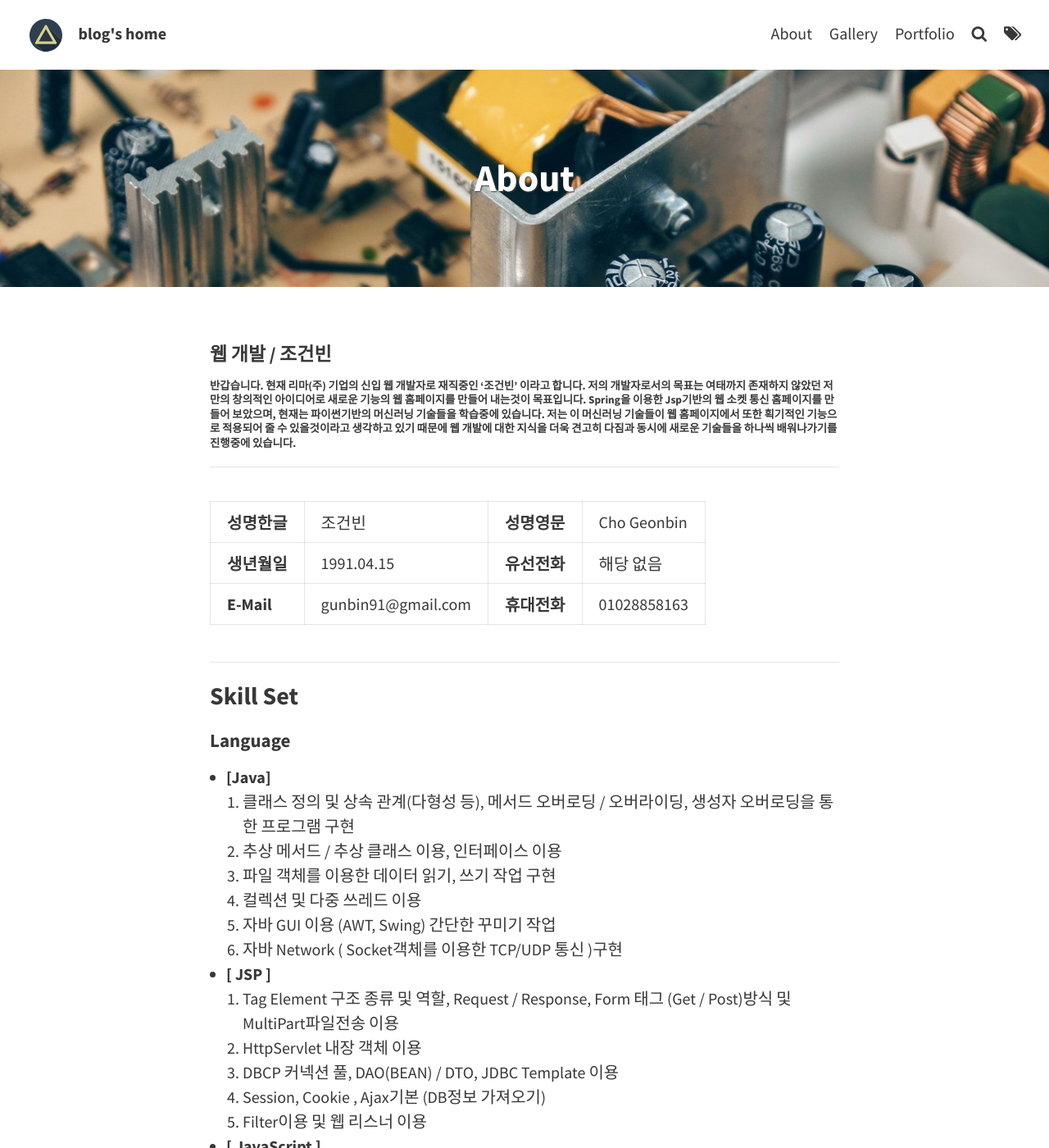
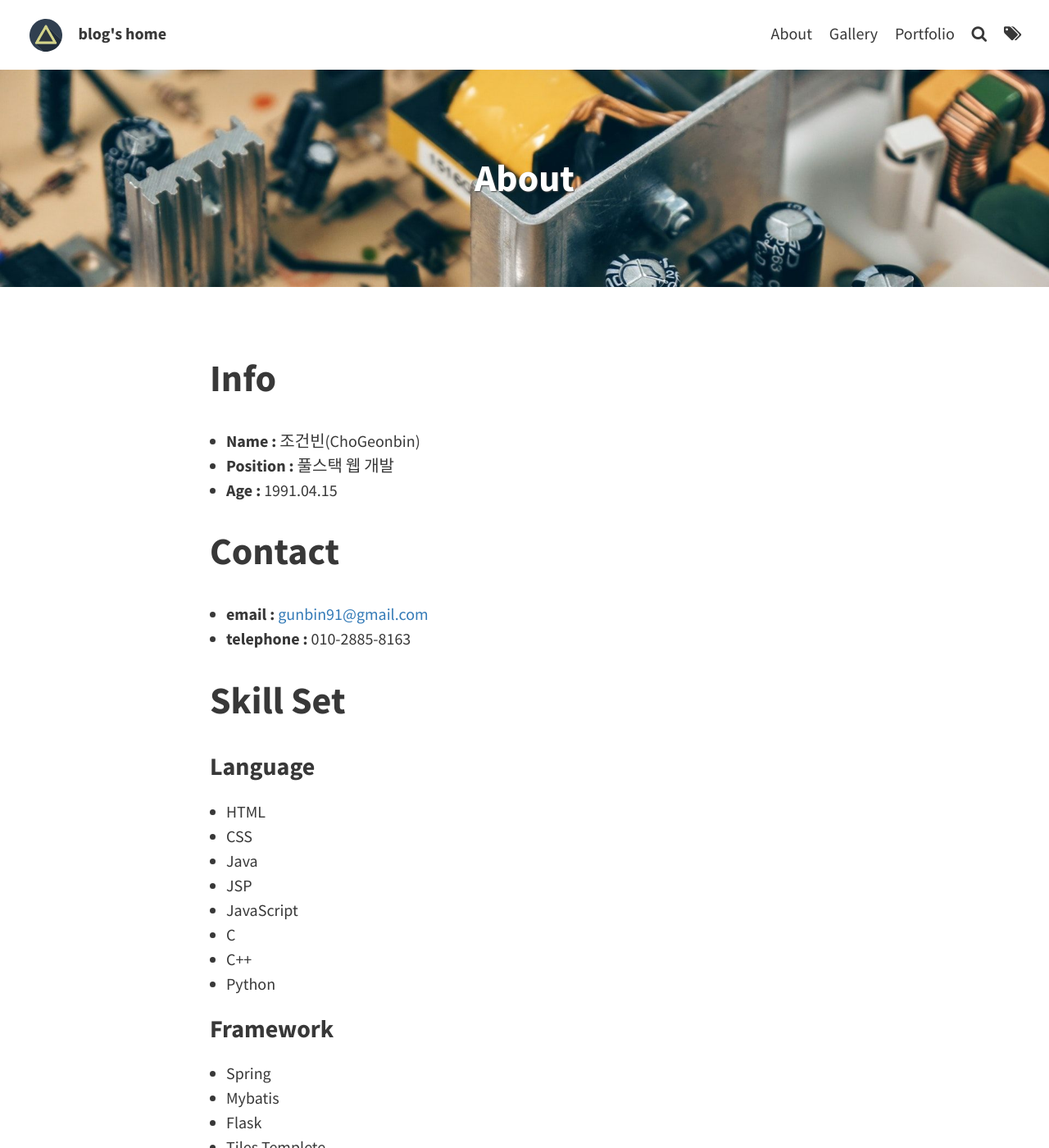
Before and after one commit to gunbin91/gunbin91.github.io, a Jekyll site: the page built from pages/about.md, in a window 1280 px wide and 1400 px high. Shown: the whole window at 82% size. Built offline with Jekyll 4.4.1, drawn with Linux system fonts in a browser that asks for light colours; some of the changed text lies outside the part shown.

Commit message:
about page update

```diff
--- a/pages/about.md
+++ b/pages/about.md
@@ -5,80 +5,57 @@ permalink: /about/
 feature-img: "assets/img/pexels/circuit.jpeg"
 tags: [About, Intro]
 ---
+# Info
 
-#### 웹 개발 /  **조건빈**
+- <b> Name : </b>조건빈(ChoGeonbin)
+- <b> Position : </b>풀스택 웹 개발
+- <b> Age : </b>1991.04.15
 
+# Contact
+- <b> email : </b>
+<a href="mailto:gunbin91@gmail.com" title="{{ site.theme_settings.str_email }}">gunbin91@gmail.com</a>
+- <b> telephone : </b>010-2885-8163
 
-###### 반갑습니다. 현재 리마(주) 기업의 신입 웹 개발자로 재직중인 '조건빈' 이라고 합니다. 저의 개발자로서의 목표는 여태까지 존재하지 않았던 저만의 창의적인 아이디어로 새로운 기능의 웹 홈페이지를 만들어 내는것이 목표입니다. Spring을 이용한 Jsp기반의 웹 소켓 통신 홈페이지를 만들어 보았으며, 현재는 파이썬기반의 머신러닝 기술들을 학습중에 있습니다. 저는 이 머신러닝 기술들이 웹 홈페이지에서 또한 획기적인 기능으로 적용되어 줄 수 있을것이라고 생각하고 있기 때문에 웹 개발에 대한 지식을 더욱 견고히 다짐과 동시에 새로운 기술들을 하나씩 배워나가기를 진행중에 있습니다.
----
+# Skill Set
 
-**성명한글** | 조건빈 | **성명영문** | Cho Geonbin
-**생년월일** | 1991.04.15 | **유선전화** | 해당 없음
-**E-Mail** | gunbin91@gmail.com | **휴대전화** | 01028858163
+### Language
+- HTML
+- CSS
+- Java
+- JSP
+- JavaScript
+- C
+- C++
+- Python
 
+### Framework
+- Spring
+- Mybatis
+- Flask
+- Tiles Templete
+- jinja Templete
 
-
-
----
-
-### Skill Set
-#### Language
-* **[Java]**
-    1. 클래스 정의 및 상속 관계(다형성 등), 메서드 오버로딩 / 오버라이딩,
-생성자 오버로딩을 통한 프로그램 구현
-    2. 추상 메서드 / 추상 클래스 이용, 인터페이스 이용
-    3. 파일 객체를 이용한 데이터 읽기, 쓰기 작업 구현
-    4. 컬렉션 및 다중 쓰레드 이용
-    5. 자바 GUI 이용 (AWT, Swing) 간단한 꾸미기 작업
-    6. 자바 Network ( Socket객체를 이용한 TCP/UDP 통신 )구현
-* **[ JSP ]**
-    1. Tag Element 구조 종류 및 역할, Request / Response, Form 태그 (Get /
-Post)방식 및 MultiPart파일전송 이용
-    2. HttpServlet 내장 객체 이용
-    3. DBCP 커넥션 풀, DAO(BEAN) / DTO, JDBC Template 이용
-    4. Session, Cookie , Ajax기본 (DB정보 가져오기)
-    5. Filter이용 및 웹 리스너 이용
-* **[ JavaScript ]**
-    1. 기본 자료형 및 Tag Element 제어
-    2. window객체 및 하위 객체 제어, 쿠키 제어
-    3. 스크립트를 이용한 Ajax처리
-    4. Web Socket을 이용한 서버/클라이언트 통신
-
-#### Framework
-* **[Spring]**
-    1. MAVEN Project 이용
-    2. Eclipse STS 플러그인 설치
-    3. Bean 객체 생성 및 이용
-    4. AOP Annotation이용
-    5. Web프로그램(Spring) MVC2 이용
-    6. RequestMapping, ModelAndView, RequestParameter 설정 이용.
-    7. 데이터베이스 트랜잭션 처리
-    8. EL, JSTL 이용
-    9. 타일즈를 이용한 템플릿 엔진 사용
-    10. Java Mail API 이용
-    11. Ajax, Jquery + Ajax 이용
-* **[ Mybatis ]**
-    1. 컬렉션을 이용한 동적 쿼리 사용
-* **[ Tiles 템플릿 프레임워크 ]**
-    1. Tiles를 이용한 템플릿 페이지 작성
-    2. EL태그를 연동한 동적 페이지 작성
-
-#### DBMS
-* **[Oracle, MySql]**
-    - DB설치 및 기본 SQL 작성
-   - DB모델링 기법 및 정규화
-* **[MongoDB]**
-    - DB 설치 및 기본 컬렉션 제어 명령어 사용
+### DBMS
+- Oracle
+- Mysql
+- Mssql
+- MongoDB
 
 #### WAS
-* **[Web Logic / Tomcat]**
-    - 서버 구축 작업 및 사용 가능
+- Tomcat
+- Nginx
 
-#### TOOL
-* **[IDE / DB Tool]**
-    - Eclipse(STS)를 이용한 코드 작성
-    - SQL Developer를 이용한 DB설계 및 제어
-    - AWS( Amazon Web Services )를 이용한 서버 구동
-    - GitHub를 이용한 소스코드 동기화 및 공유
+### TOOL
+- Eclipse(STS)
+- Atom
+- VisualStudio
+- Bracket
+- SourceTree
+- SQL Developer
+- SSMS ( Sql Server Management Studio )
 
----
+### Hosting or Repository Site
+- AWS( Amazon Web Services )
+- GitHub
+- Gitlab
+- Azure
```
